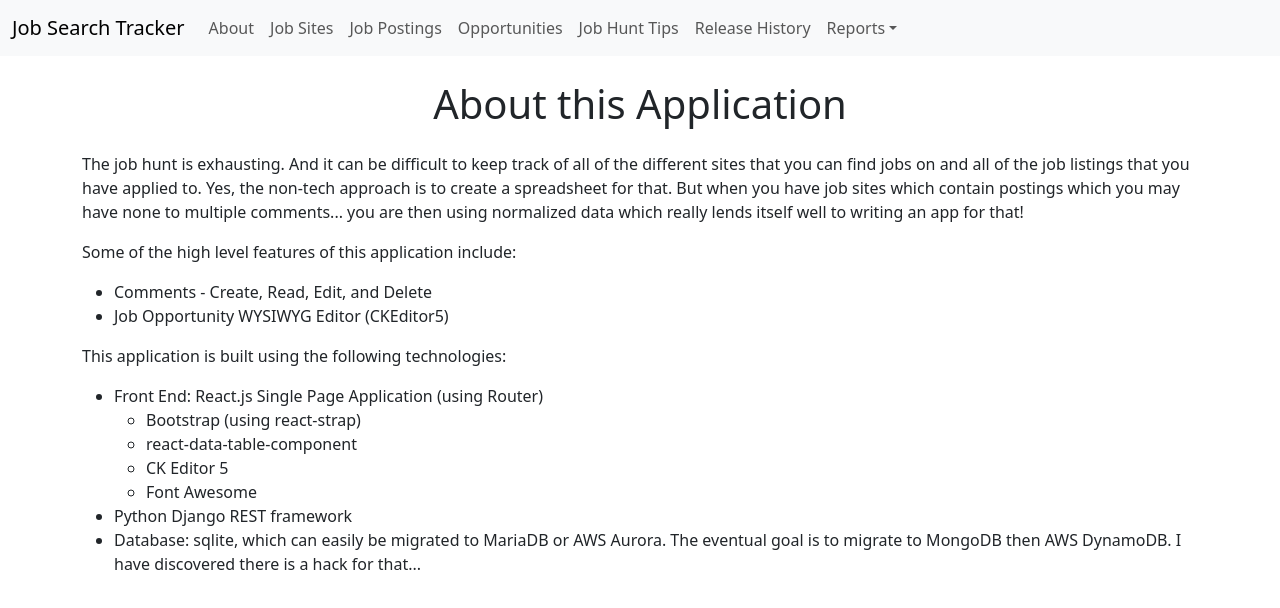
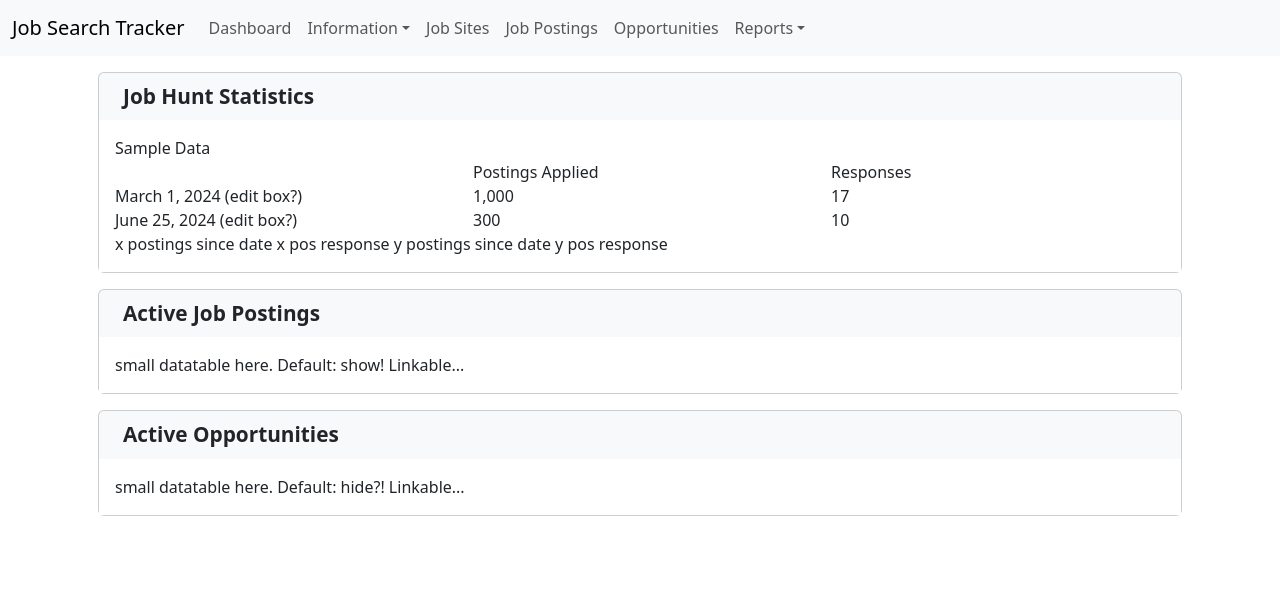
Before and after one commit to bbornino/django_react_job_search, a React (Create React App) app in the folder frontend/: page / in a window 1280 px wide. Shown: the top 608 px of the page. Built offline with nearby package versions, Linux system fonts and the light colour scheme.

Commit message:
Add Dashboard Component and cleanup menu

```diff
--- a/frontend/src/App.js
+++ b/frontend/src/App.js
@@ -22,6 +22,7 @@ import Reports from "./components/Reports";
 import About from "./components/About";
 import JobHuntTips from "./components/JobHuntTips";
 import ReleaseHistory from "./components/ReleaseHistory";
+import Dashboard from "./components/Dashboard";
 
 const Home = () => {
   const  navigate = useNavigate();
@@ -60,13 +61,28 @@ export default class App extends React.Component {
           <NavbarToggler onClick={this.toggle} />
           <Collapse isOpen={this.state.isOpen} navbar>
             <Nav className="ml-auto" navbar>
-              {/* <NavItem><NavLink href="/">Home</NavLink></NavItem> */}
-              <NavItem><NavLink href="/about">About</NavLink></NavItem>
+              <NavItem><NavLink href="/">Dashboard</NavLink></NavItem>
+
+              {/* Static Pages Submenu */}
+              <UncontrolledDropdown nav inNavbar>
+                <DropdownToggle nav caret>
+                  Information
+                </DropdownToggle>
+                <DropdownMenu end>
+                  <DropdownItem tag={Link} to="/about">About</DropdownItem>
+                  <DropdownItem tag={Link} to="/about">User Guide</DropdownItem>
+                  <DropdownItem divider />
+                  <DropdownItem tag={Link} to="/job-hunt-tips">Job Hunt Tips</DropdownItem>
+                  <DropdownItem tag={Link} to="/about">Boolean Search</DropdownItem>
+                  <DropdownItem divider />
+                  <DropdownItem tag={Link} to="/release-history">Release History</DropdownItem>
+                </DropdownMenu>
+              </UncontrolledDropdown>
+
+
               <NavItem><NavLink href="/job-sites">Job Sites</NavLink></NavItem>
               <NavItem><NavLink href="/job-postings">Job Postings</NavLink></NavItem>
               <NavItem><NavLink href="/opportunities">Opportunities</NavLink></NavItem>
-              <NavItem><NavLink href="/job-hunt-tips">Job Hunt Tips</NavLink></NavItem>
-              <NavItem><NavLink href="/release-history">Release History</NavLink></NavItem>
 
               {/* Reports Submenu */}
               <UncontrolledDropdown nav inNavbar>
@@ -74,25 +90,20 @@ export default class App extends React.Component {
                   Reports
                 </DropdownToggle>
                 <DropdownMenu end>
-                  <DropdownItem tag={Link} to="/reports/postingsAppliedSince">
-                    Postings Applied
-                  </DropdownItem>
-                  <DropdownItem tag={Link} to="/reports/perSite">
-                    Per Site
-                  </DropdownItem>
-                  <DropdownItem tag={Link} to="/reports/perWeek">
-                    Per Week
-                  </DropdownItem>
+                  <DropdownItem tag={Link} to="/reports/postingsAppliedSince">Postings Applied</DropdownItem>
+                  <DropdownItem tag={Link} to="/reports/perSite">Per Site</DropdownItem>
+                  <DropdownItem tag={Link} to="/reports/perWeek">Per Week</DropdownItem>
                 </DropdownMenu>
               </UncontrolledDropdown>
+
 
             </Nav>
           </Collapse>
         </Navbar>
 
           <Routes>
-              {/* <Route path="/" element={<Home />} /> */}
-              <Route path="/" element={<About />} />
+              <Route path="/" element={<Dashboard />} />
+              <Route path="/dashboard" element={<Dashboard />} />
               <Route path="/job-sites" element={<JobSiteList />} />
               <Route path="/job-site-view/:id" element={<JobSiteView />} />
               <Route path="/job-site-edit" element={<JobSiteEdit />} />  {/* Matches New */}
--- /dev/null
+++ b/frontend/src/components/Dashboard.jsx
@@ -0,0 +1,60 @@
+import {React, Component} from "react";
+import axios from "axios";
+import { JOB_SITE_API_URL } from "../constants";
+
+import DataTableBase from './DataTableBase';
+import {Button, Container, Row, Col, Card, CardTitle, CardBody} from 'reactstrap';
+
+class Dashboard extends Component {
+
+    render() {
+        return(
+            <Container className="mt-2">
+                <Card id="active_postings" className="text-dark bg-light m-3">
+                    <CardTitle className="mx-4 my-2">
+                        <strong>Job Hunt Statistics</strong>
+                    </CardTitle>
+                    <CardBody className="bg-white">
+                        Sample Data
+                        <Row>
+                            <Col></Col>
+                            <Col>Postings Applied </Col>
+                            <Col>Responses</Col>
+                        </Row>
+                        <Row>
+                            <Col>March 1, 2024 (edit box?)</Col>
+                            <Col>1,000</Col>
+                            <Col>17</Col>
+                        </Row>
+                        <Row>
+                            <Col>June 25, 2024 (edit box?)</Col>
+                            <Col>300</Col>
+                            <Col>10</Col>
+                        </Row>
+                    x postings since date x       pos response
+                    y postings since date y       pos response
+                    </CardBody>
+                </Card>
+
+                <Card id="active_postings" className="text-dark bg-light m-3">
+                    <CardTitle className="mx-4 my-2">
+                        <strong>Active Job Postings</strong>
+                    </CardTitle>
+                    <CardBody className="bg-white">
+                        small datatable here.  Default: show!  Linkable...
+                    </CardBody>
+                </Card>
+                <Card id="active_opportunities" className="text-dark bg-light m-3">
+                    <CardTitle className="mx-4 my-2">
+                        <strong>Active Opportunities</strong>
+                    </CardTitle>
+                    <CardBody className="bg-white">
+                        small datatable here.  Default: hide?!  Linkable...
+                    </CardBody>
+                </Card>
+            </Container>
+        )
+    }
+}
+
+export default Dashboard;
```
